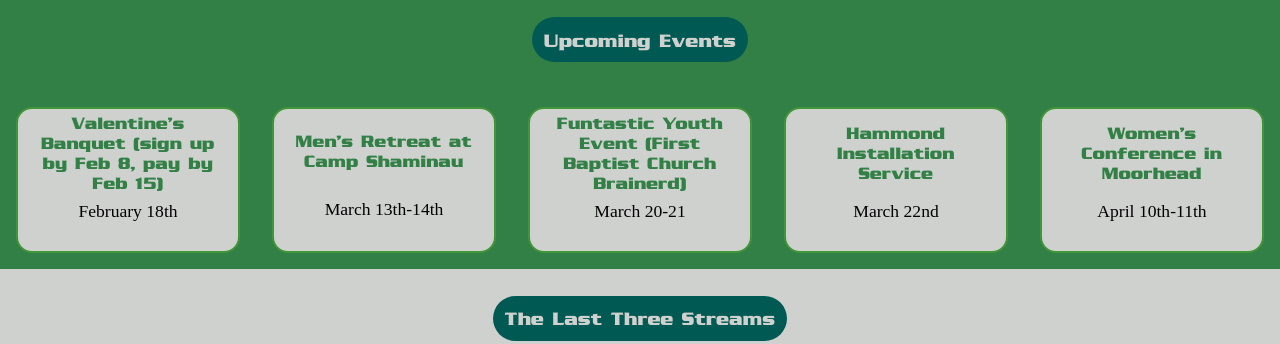
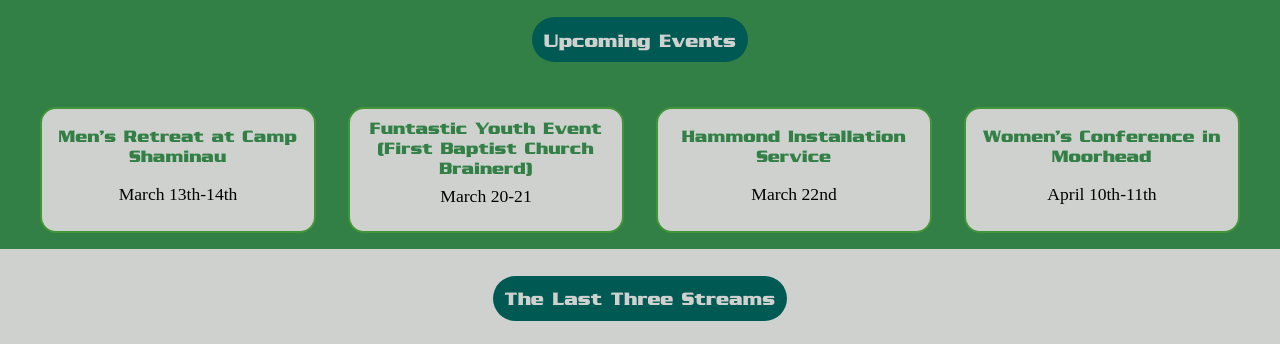
Before and after one commit to ideck802/church_website, a website: page index.html in a window 1280 px wide. Shown: the part 1384-1728 px from the top of the page. Drawn offline with Linux system fonts and the light colour scheme.

Commit message:
Update index.html

```diff
--- a/index.html
+++ b/index.html
@@ -188,10 +188,6 @@
       </div>
       <div class="event-list">
         <div class="event">
-          <h4>Valentine's Banquet (sign up by Feb 8, pay by Feb 15)</h4>
-          <p>February 18th</p>
-        </div>
-        <div class="event">
           <h4>Men's Retreat at Camp Shaminau</h4>
           <p>March 13th-14th</p>
         </div>
```
